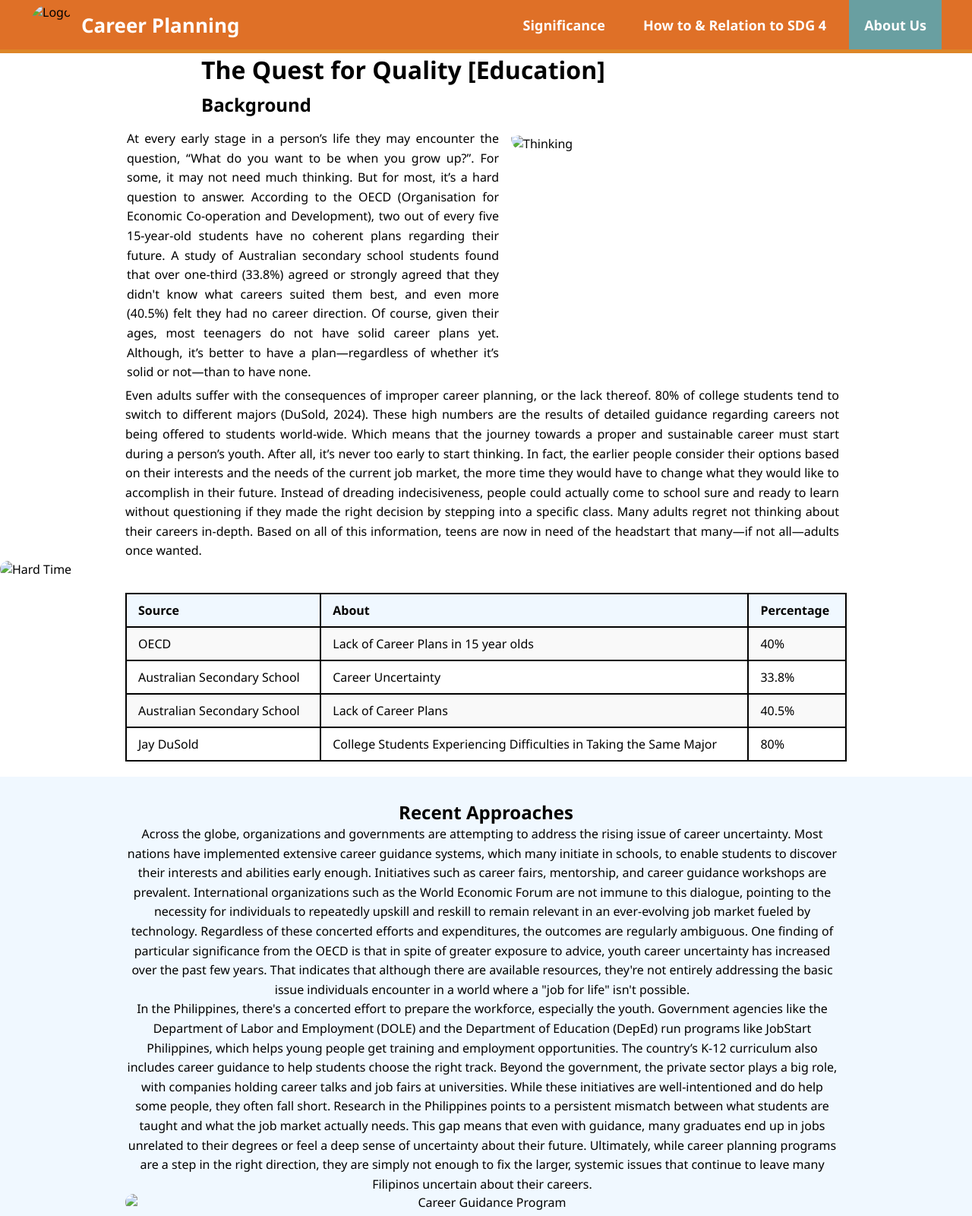
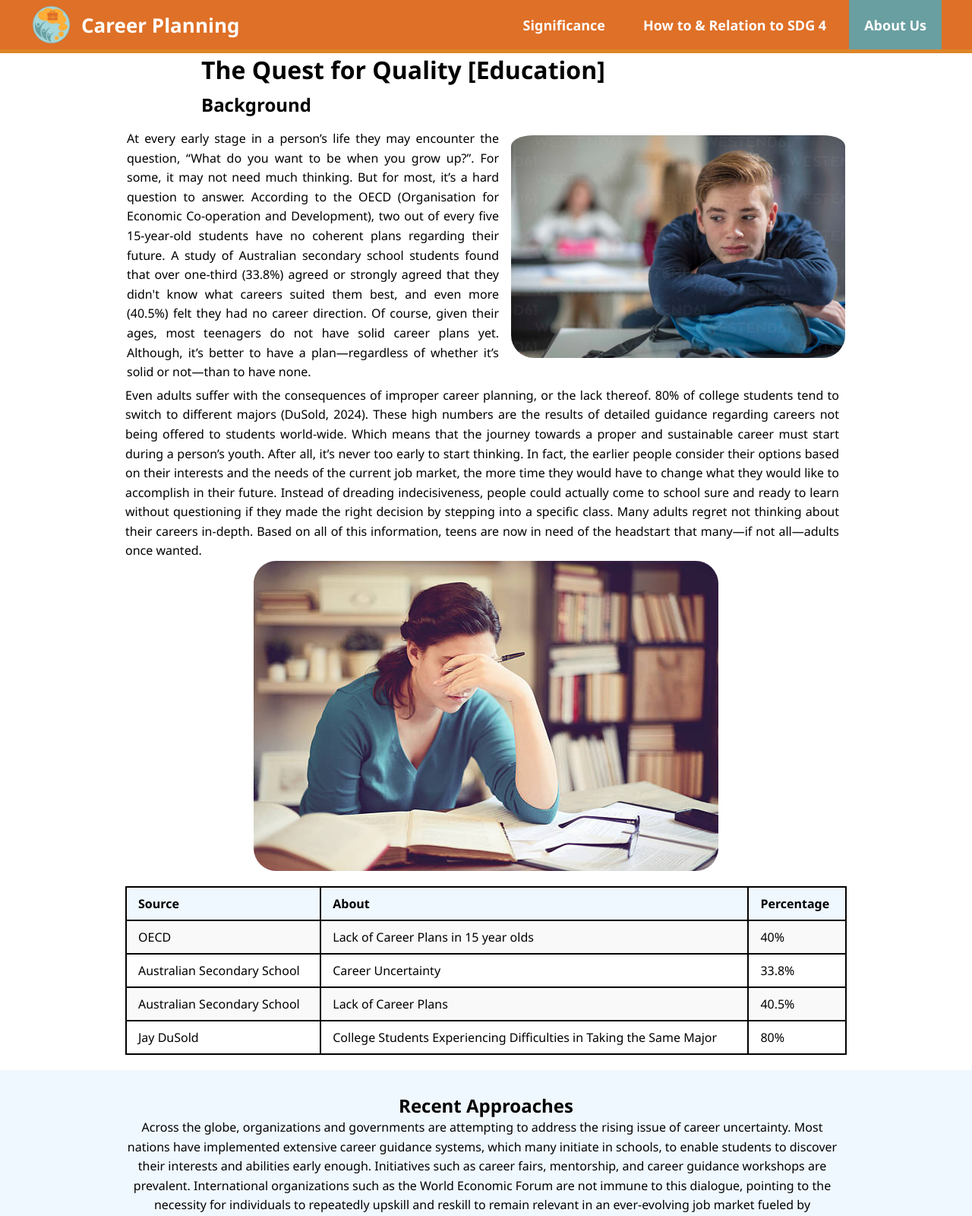
Before and after one commit to ayenne021-del/final-proj-q2, a plain HTML site: page index.html in a window 1280 px wide. Shown: the top 1600 px of the page at 76% size. Drawn offline with Linux system fonts and the light colour scheme.

Commit message:
Fix HTML structure and update logo paths

```diff
--- a/index.html
+++ b/index.html
@@ -5,7 +5,7 @@
     <meta name="viewport" content="width=device-width, initial-scale=1.0">
     <title>Career Planning | The Quest for Quality [Education]</title>
     <link rel="stylesheet" href="index.css">
-    <link rel="icon" type="image/x-icon" href="../media/logo.png">
+    <link rel="icon" type="image/x-icon" href="logo.png">
 </head>
 
 <body>
@@ -13,7 +13,7 @@
 <header>
 <nav>
   <div class="nav-left">
-    <img src="../media/logo.png" alt="Logo">
+    <img src="logo.png" alt="Logo">
     <h1><a href="index.html">Career Planning</a></h1>
   </div>
 
@@ -36,7 +36,7 @@
   <p class="first-p">
     At every early stage in a person’s life they may encounter the question, “What do you want to be when you grow up?”. For some, it may not need much thinking. But for most, it’s a hard question to answer. According to the OECD (Organisation for Economic Co-operation and Development), two out of every five 15-year-old students have no coherent plans regarding their future. A study of Australian secondary school students found that over one-third (33.8%) agreed or strongly agreed that they didn't know what careers suited them best, and even more (40.5%) felt they had no career direction. Of course, given their ages, most teenagers do not have solid career plans yet. Although, it’s better to have a plan—regardless of whether it’s solid or not—than to have none.
   </p>
-  <img id="thinking" src="../media/thinking.jpg" alt="Thinking">
+  <img id="thinking" src="thinking.jpg" alt="Thinking">
 </section>
 
 <section class="p-img-row-2">
@@ -45,7 +45,7 @@
   </p>
 </section>
 
-<img id="nalisodan" src="../media/nalisodan.jpg" alt="Hard Time">
+<img id="nalisodan" src="nalisodan.jpg" alt="Hard Time">
 
 <section>
 <table>
@@ -91,7 +91,7 @@
 </div>
 
 <div class="image">
-  <img id="career-guidance" src="../media/guidance.png" alt="Career Guidance Program">
+  <img id="career-guidance" src="guidance.png" alt="Career Guidance Program">
 </div>
 
 </section>
@@ -116,7 +116,7 @@
 </section>
 
 <section class="cta">
-  <img class="sol" src="../media/solution.jpg" alt="Solution">
+  <img class="sol" src="solution.jpg" alt="Solution">
 
   <div class="cta-text">
     <h1>Take the First Step</h1>
@@ -141,7 +141,7 @@
   </div>
 
   <div class="right">
-    <img id="profile" src="../media/profile.png" alt="Profile">
+    <img id="profile" src="profile.png" alt="Profile">
     <h5 class="profile-details">
       Quoleen Feb Marie O. Intrepido<br>
       The Quest for Quality [Education]
@@ -151,4 +151,5 @@
 </footer>
 
 </body>
+
 </html>
```
